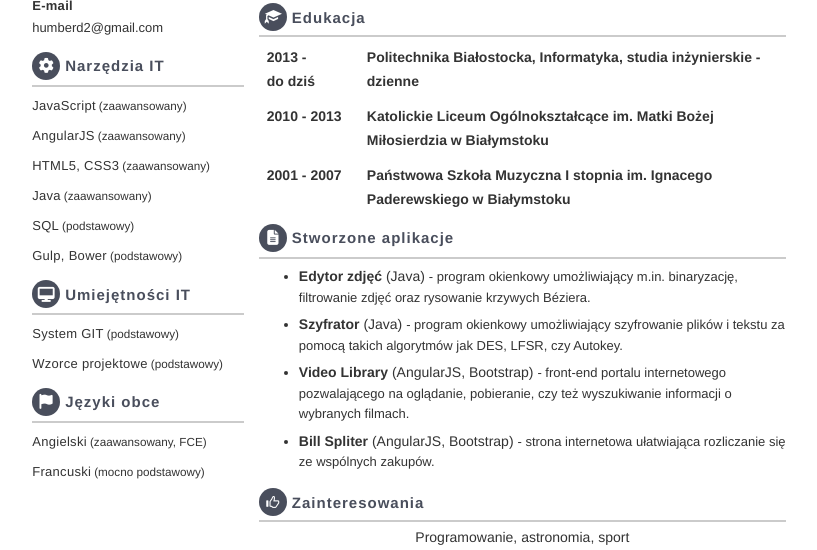
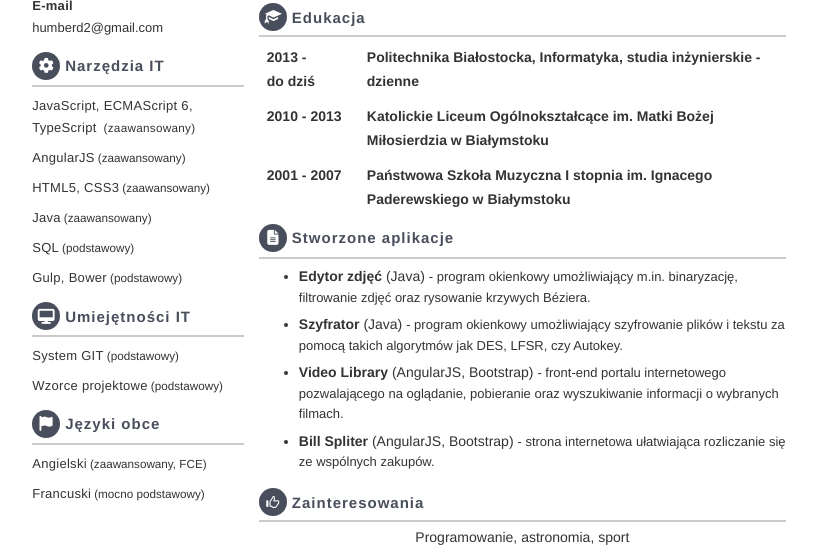
Before and after one commit to Humberd/CV, a plain HTML site: page src/cv.html in a window 1280 px wide. Shown: the part 483-1033 px from the top of the page, without its empty margins (231-1048 px from the left). Drawn offline with nearby package versions, Linux system fonts and the light colour scheme.

Commit message:
edited cv

```diff
--- a/src/cv.html
+++ b/src/cv.html
@@ -8,7 +8,7 @@
     <link rel="stylesheet/less" type="text/css" href="cv.less">
     <link rel="stylesheet" href="https://maxcdn.bootstrapcdn.com/bootstrap/3.3.7/css/bootstrap.min.css" integrity="sha384-BVYiiSIFeK1dGmJRAkycuHAHRg32OmUcww7on3RYdg4Va+PmSTsz/K68vbdEjh4u" crossorigin="anonymous">
     <link rel="stylesheet" href="https://opensource.keycdn.com/fontawesome/4.6.3/font-awesome.min.css" integrity="sha384-Wrgq82RsEean5tP3NK3zWAemiNEXofJsTwTyHmNb/iL3dP/sZJ4+7sOld1uqYJtE" crossorigin="anonymous">
-    <script src="https://cdnjs.cloudflare.com/ajax/libs/less.js/2.7.1/less.js" type="text/javascript"></script>
+    <script src="https://cdnjs.cloudflare.com/ajax/libs/less.js/2.7.1/less.min.js" type="text/javascript"></script>
 </head>
 
 <body>
@@ -49,8 +49,10 @@
                     </div>
                     <div class="block-content">
                         <div class="item">
-                            <div class="name">JavaScript</div>
-                            <div class="level">(zaawansowany)</div>
+                            <div class="name">
+                                <span>JavaScript, ECMAScript 6, TypeScript</span>
+                                <span class="level">(zaawansowany)</span>
+                            </div>
                         </div>
                         <div class="item">
                             <div class="name">AngularJS</div>
@@ -194,7 +196,7 @@
                             <li>
                                 <span class="app-name">Video Library</span>
                                 <span class="tools">(AngularJS, Bootstrap)</span>
-                                <span class="description">- front-end portalu internetowego pozwalającego na oglądanie, pobieranie, czy też wyszukiwanie informacji o wybranych filmach.</span>
+                                <span class="description">- front-end portalu internetowego pozwalającego na oglądanie, pobieranie oraz wyszukiwanie informacji o wybranych filmach.</span>
                             </li>
                             <li>
                                 <span class="app-name">Bill Spliter</span>
--- a/src/cv.less
+++ b/src/cv.less
@@ -36,7 +36,7 @@
                 margin-bottom: 3px;
                 text-indent: -9999px;
                 white-space: nowrap;
-                background-image: url("https://i.imgur.com/mk9LnY8.jpeg");
+                background-image: url("http://i.imgur.com/eF7FpdU.png");
                 background-repeat: no-repeat;
                 background-position: center;
                 background-size: 100%, 100%;
```
